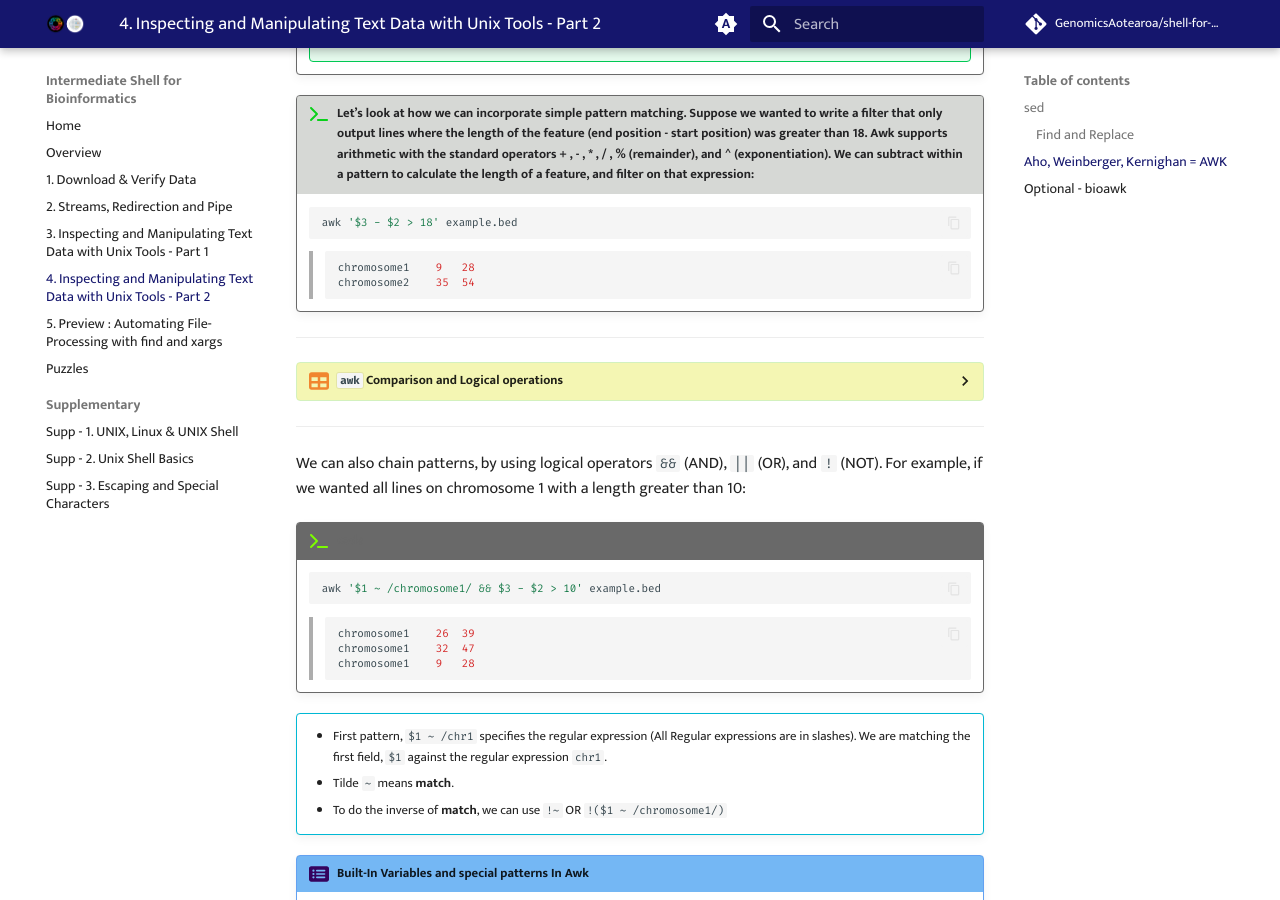
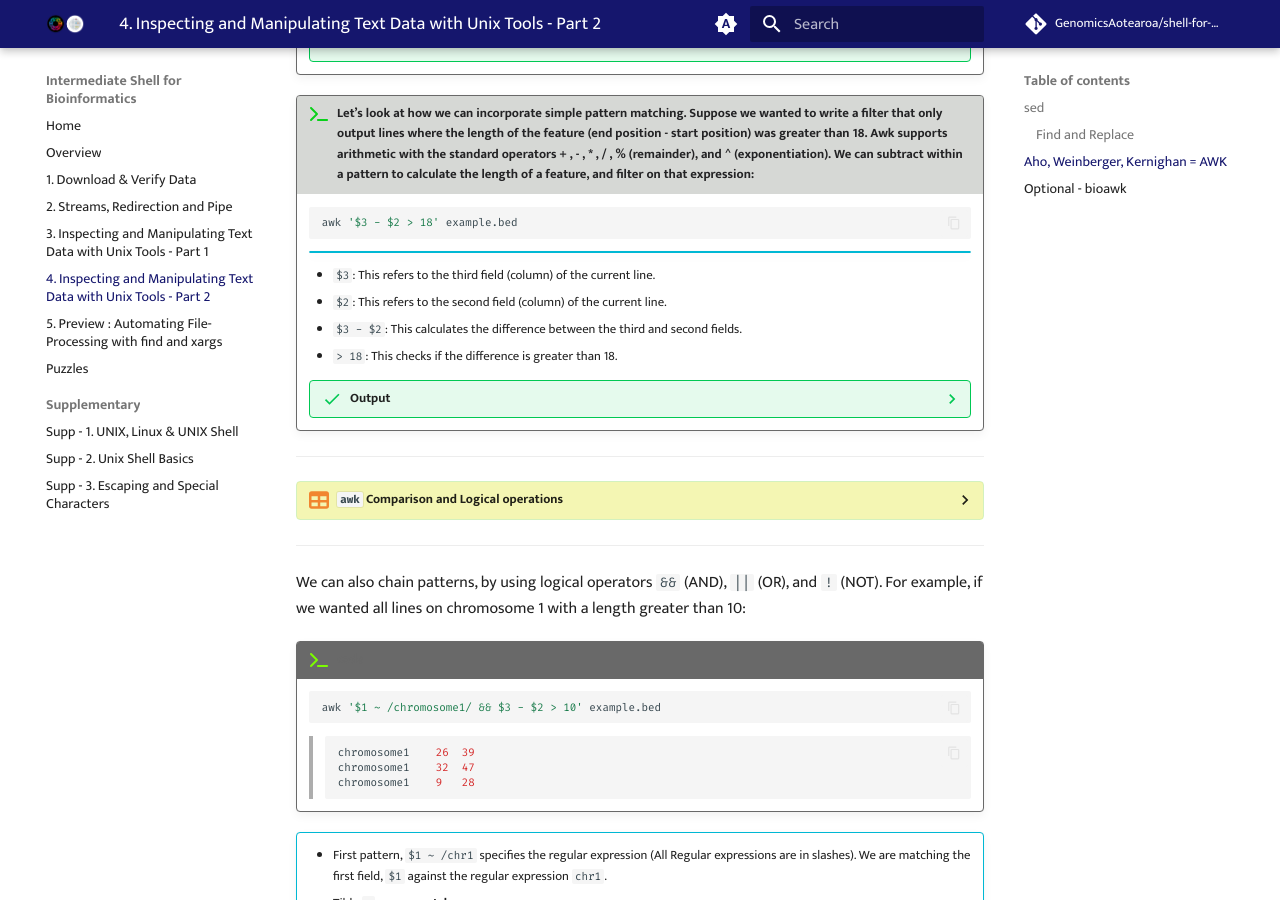
Before and after one commit to GenomicsAotearoa/shell-for-bioinformatics, an MkDocs documentation site: the page built from docs/5_inspectmanipulate2.md, in a window 1280 px wide and 900 px high, scrolled down 5849 px. Built offline with MkDocs 1.6.1 and Material for MkDocs 9.7.7, drawn with Linux system fonts in a browser that asks for light colours; comment, search, counter and statistics services are not loaded.

Commit message:
add more information on awk subrract

````diff
--- a/docs/5_inspectmanipulate2.md
+++ b/docs/5_inspectmanipulate2.md
@@ -329,10 +329,18 @@ awk options 'selection_criteria {action}' input-file >  output-file
     ```bash
     awk '$3 - $2 > 18' example.bed
     ```
-    >```bash
-    >chromosome1	9	28
-    >chromosome2	35	54
-    >```
+    !!! info ""
+    - `$3`: This refers to the third field (column) of the current line.
+    - `$2`: This refers to the second field (column) of the current line.
+    - `$3 - $2`: This calculates the difference between the third and second fields.
+    - `> 18`: This checks if the difference is greater than 18.
+
+    ??? success "Output"
+
+        >```bash
+        >chromosome1	9	28
+        >chromosome2	35	54
+        >```
 
 - - -
 
````
